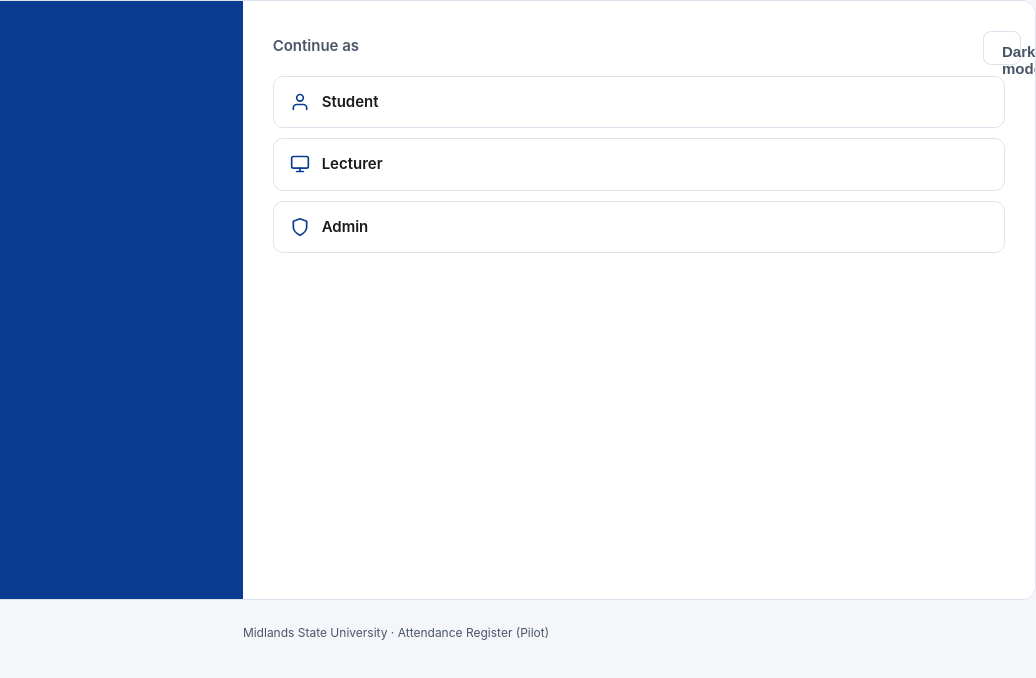
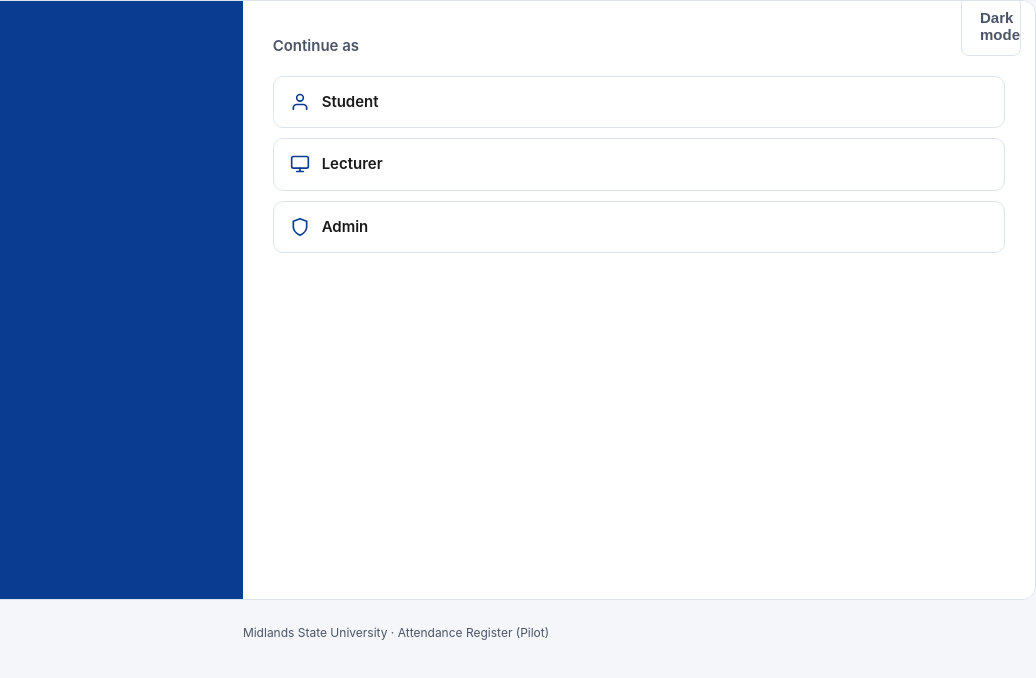
Before and after one commit to WebnergySimango/Attendance-Register, a website: page index.html in a window 1280 px wide. Shown: the full height of the page, 244-1280 px from the left. Drawn offline with Linux system fonts and the light colour scheme.

Commit message:
fix(ui): update footer overflow and adjust theme toggle positioning

```diff
--- a/css/style.css
+++ b/css/style.css
@@ -274,7 +274,7 @@ footer.site-footer {
   display: flex;
   border: 1px solid var(--border);
   border-radius: 14px;
-  overflow: scroll;
+  overflow: hidden;
   min-height: 600px;
   position: relative;
 }
@@ -370,15 +370,15 @@ footer.site-footer {
 
 .landing .theme-toggle-mini {
   position: absolute;
-  top: 14px;
+  top: -21px;
   right: 14px;
-  width: 34px;
-  height: 34px;
+  width: 60px;
+  height: 60px;
   border-radius: 8px;
   background: transparent;
   border: 1px solid var(--border);
   color: var(--text-muted);
-  cursor: pointer;
+  cursor: auto;
 }
 
 .landing .theme-toggle-mini:hover {
```
